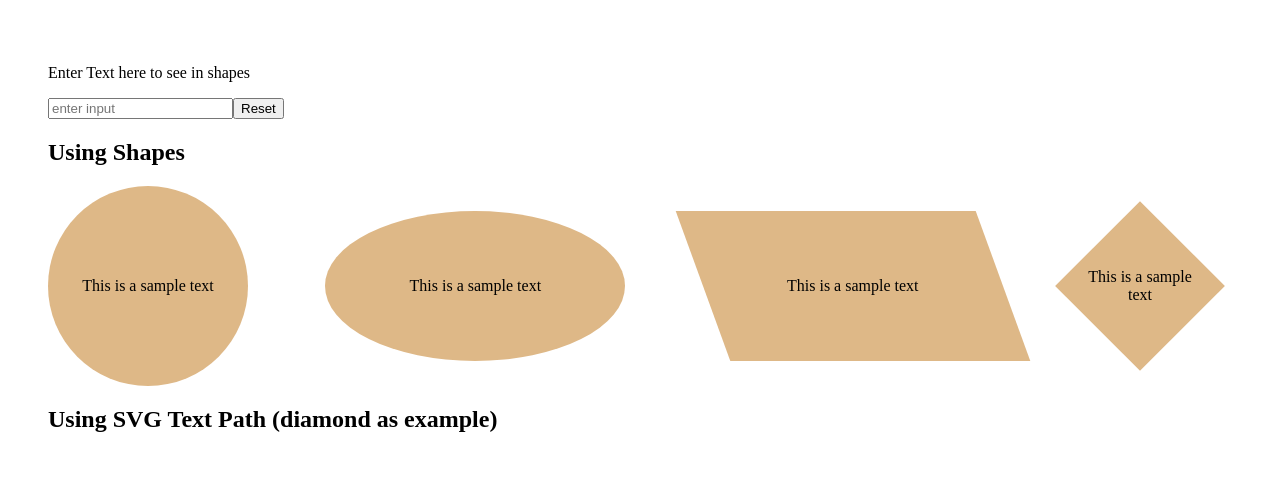
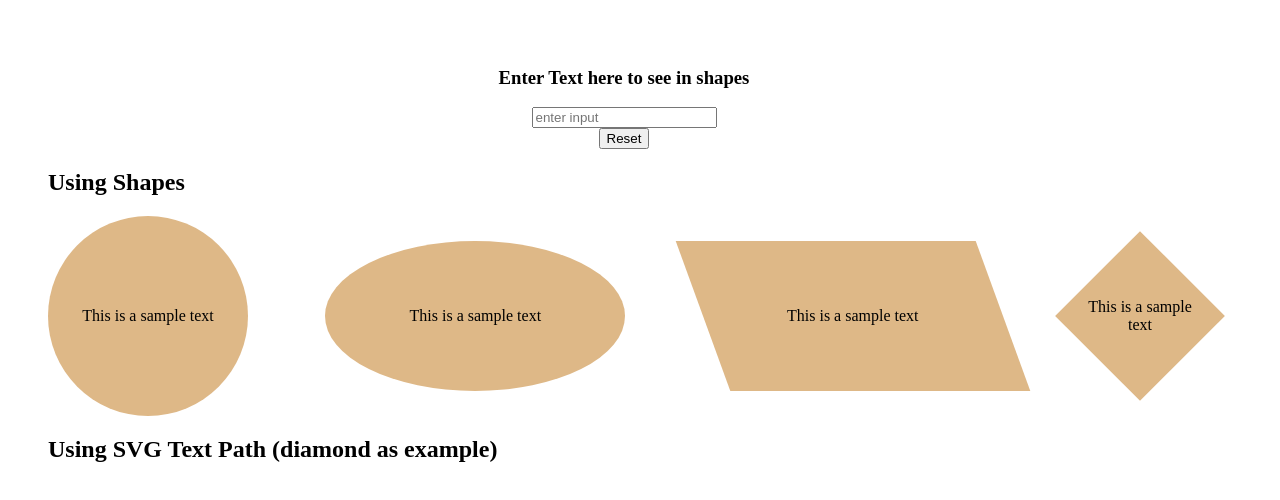
Before and after one commit to TalhaNB/text-in-shape, a React (Create React App) app: page / in a window 1280 px wide. Shown: the top 500 px of the page. Built offline with nearby package versions, Linux system fonts and the light colour scheme.

Commit message:
minor layout

```diff
--- a/src/App.css
+++ b/src/App.css
@@ -11,12 +11,18 @@ body {
     justify-content: space-between;
     align-items: center;
 }
+.center{
+    display: flex;
+    flex-direction: column;
+    align-items: center;
 
+}
 .text{
     display: flex;
     align-items: center;
     text-align: center;
     justify-content: center;
+    overflow: hidden;
 }
 .circle{
     background-color: burlywood;
--- a/src/App.js
+++ b/src/App.js
@@ -14,8 +14,8 @@ function App() {
   }
   return (
     <>
-      <div>
-        <p>Enter Text here to see in shapes </p>
+      <div className='center'>
+        <h3>Enter Text here to see in shapes </h3>
         <input
         onChange={onChange}
         name="input"
```
